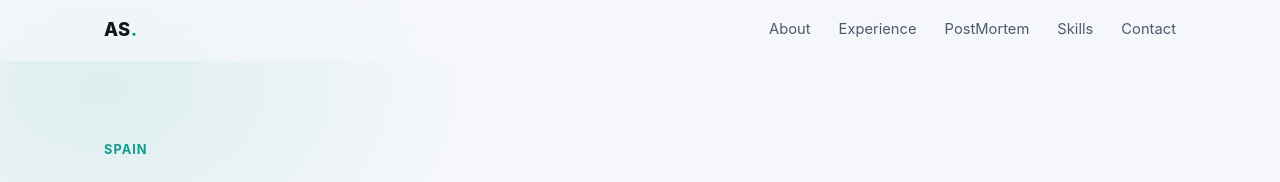
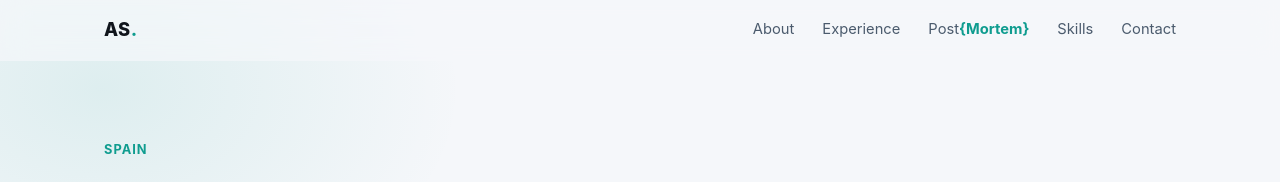
Before and after one commit to alejandrosierraariasDev/alejandrosierraariasDev, a Jekyll site: the page built from index.html, in a window 1280 px wide. Shown: the top 182 px of the page. Built offline with Jekyll 4.4.1, drawn with Linux system fonts in a browser that asks for light colours.

Commit message:
Style the PostMortem nav link as Post{Mortem}
The {Mortem} portion picks up the same accent color as the dot in
the AS. brand mark.

```diff
--- a/_includes/header.html
+++ b/_includes/header.html
@@ -4,7 +4,7 @@
     <nav class="nav-links" id="navLinks">
       <a href="{{ '/' | relative_url }}#about">About</a>
       <a href="{{ '/' | relative_url }}#experience">Experience</a>
-      <a href="{{ '/' | relative_url }}#postmortem">PostMortem</a>
+      <a href="{{ '/' | relative_url }}#postmortem">Post<span class="dot">{Mortem}</span></a>
       <a href="{{ '/' | relative_url }}#skills">Skills</a>
       <a href="{{ '/' | relative_url }}#contact">Contact</a>
     </nav>
--- a/css/style.css
+++ b/css/style.css
@@ -130,6 +130,7 @@ p{ margin: 0; }
   margin-right: auto;
 }
 .brand .dot{ color: var(--accent); }
+.nav-links .dot{ color: var(--accent); font-weight: 700; }
 .nav-links{
   display: flex;
   gap: 28px;
```
